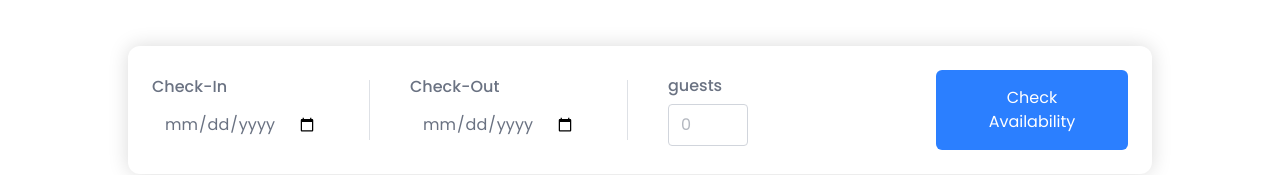
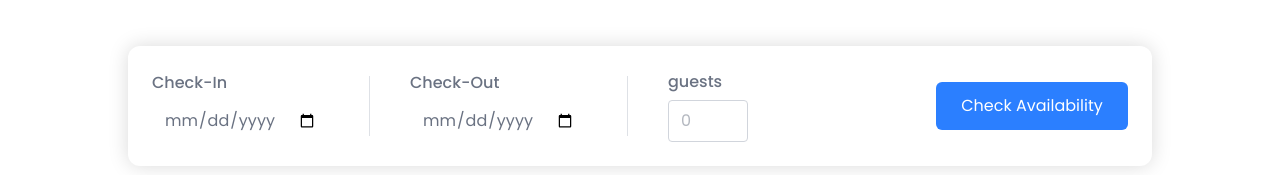
Before and after one commit to rupaliwakhare/Restrorent-, a React (Vite) app in the folder 4.Hotels-Booking/front-end/: page /rooms/67f763d8197ac559e4089b7a in a window 1280 px wide. Shown: the part 777-952 px from the top of the page. Built offline with nearby package versions, Linux system fonts and the light colour scheme; no server answers.

Commit message:
Room-Details-Page

```diff
--- a/4.Hotels-Booking/front-end/src/Pages/RoomDetails.jsx
+++ b/4.Hotels-Booking/front-end/src/Pages/RoomDetails.jsx
@@ -139,8 +139,8 @@ const RoomDetails = () => {
           <button
             type="submit"
             className="bg-blue-500 hover:bg-blue-600 active:scale-95 transition-all
-             text-white rounded-md max-md:w-full max-md:mt-6 md:w-48 px-8 py-3
-             md:py-4 text-base cursor-pointer"
+             text-white rounded-md w-full md:w-48 px-4 py-2 md:py-3
+             text-sm md:text-base cursor-pointer"
           >
             Check Availability
           </button>
@@ -191,7 +191,7 @@ const RoomDetails = () => {
           </div>
           <button
             className="bg-blue-500 hover:bg-blue-600 active:scale-95 transition-all
-             text-white rounded-md max-md: max-md:mt-6 md:w-32 px-4 pt-1.5 pb-1.5
+             text-white rounded-md max-md: max-md:mt-6 md:w-48 px-4 pt-1.5 pb-1.5
              md:py-3 text-base cursor-pointer"
           >
             Contact Now
```
